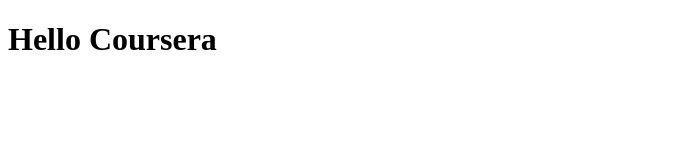
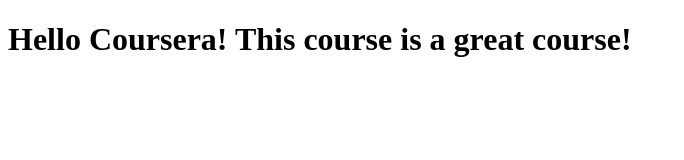
Before and after one commit to Emmanuel0101/coursera-test, a plain HTML site: page site/index.html in a window 1280 px wide. Shown: the whole page, without its empty margins (0-684 px from the left). Drawn offline with Linux system fonts and the light colour scheme.

Commit message:
Small addition to our page content.

```diff
--- a/site/index.html
+++ b/site/index.html
@@ -4,6 +4,6 @@
 	<title>Hello Coursera</title>
 </head>
 <body>
-<h1>Hello Coursera</h1>
+<h1>Hello Coursera! This course is a great course!</h1>
 </body>
 </html>
```
